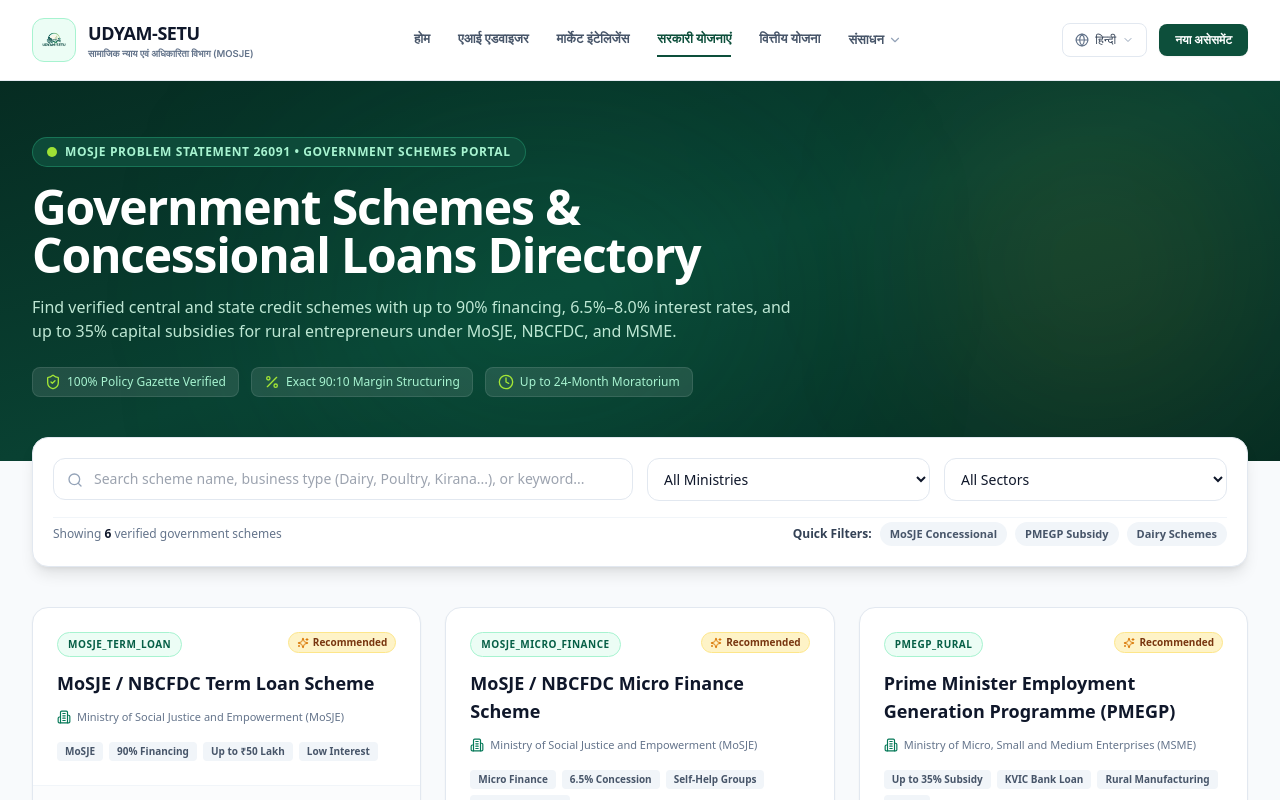
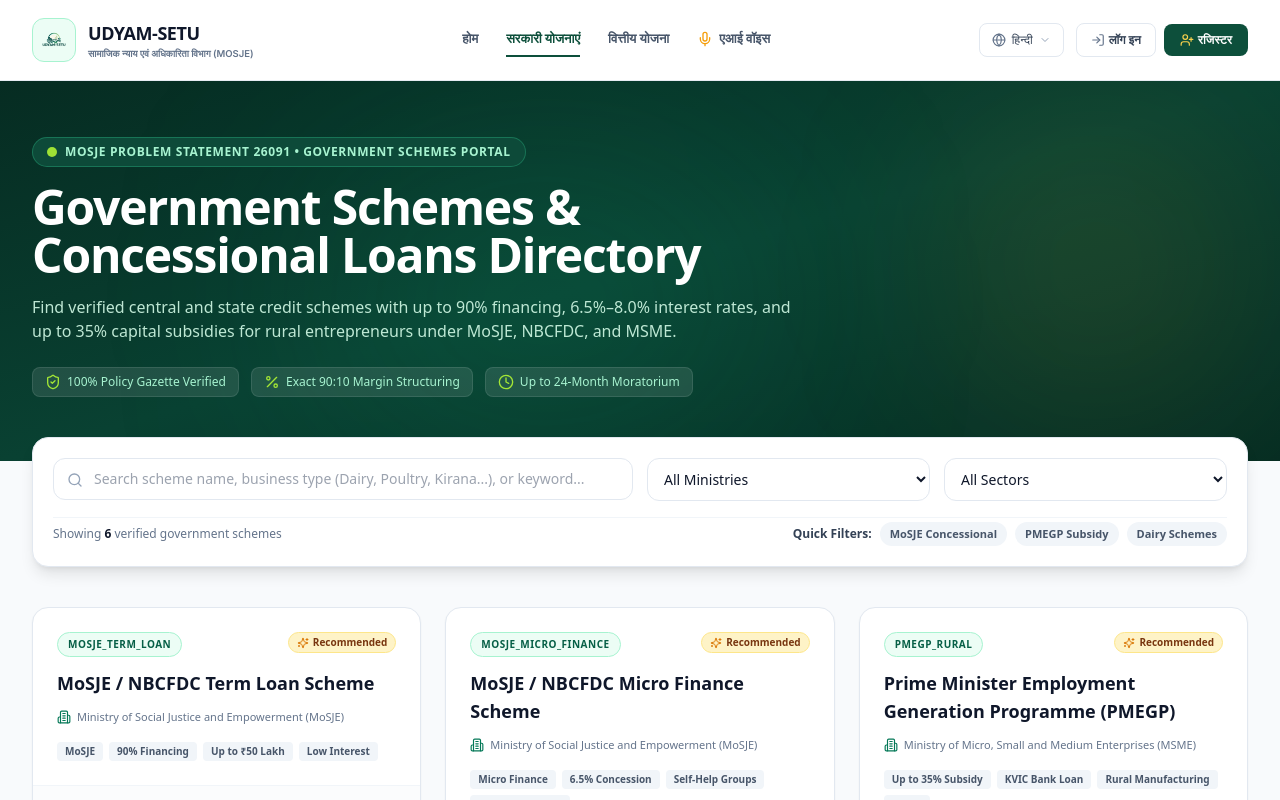
Before and after one commit to vedprakashrana/grambiz-ai, a Next.js app in the folder frontend/: page /schemes in a window 1280 px wide. Shown: the top 800 px of the page. Built offline with nearby package versions, Linux system fonts and the light colour scheme.

Commit message:
feat(nav): remove AI Advisor & Market Intelligence, replace Resources with AI Voice, add Login & Register buttons

```diff
--- a/frontend/components/layout/Navbar.tsx
+++ b/frontend/components/layout/Navbar.tsx
@@ -9,11 +9,10 @@
   Menu,
   X,
   LogOut,
-  HelpCircle,
-  Store,
-  TrendingUp,
-  FileSearch,
-  Mic
+  Mic,
+  LogIn,
+  UserPlus,
+  User
 } from 'lucide-react';
 import { useAuth } from '../../context/AuthContext';
 import { useLanguage, SUPPORTED_LANGUAGES, LanguageCode } from '../../context/LanguageContext';
@@ -22,7 +21,6 @@
   const { user, logout } = useAuth();
   const { currentLang, setLanguage, currentOption, t } = useLanguage();
   const [langMenuOpen, setLangMenuOpen] = useState(false);
-  const [resourcesOpen, setResourcesOpen] = useState(false);
   const [mobileMenuOpen, setMobileMenuOpen] = useState(false);
   const router = useRouter();
   const pathname = usePathname();
@@ -74,28 +72,6 @@
             </Link>
 
             <Link
-              href="/assessment/new"
-              className={`transition-colors py-1.5 border-b-2 ${
-                pathname.startsWith('/assessment')
-                  ? 'text-[#0d4f3b] border-[#0d4f3b] font-bold'
-                  : 'text-slate-600 border-transparent hover:text-[#0d4f3b]'
-              }`}
-            >
-              {t('aiAdvisor')}
-            </Link>
-
-            <Link
-              href="/compare"
-              className={`transition-colors py-1.5 border-b-2 ${
-                pathname === '/compare'
-                  ? 'text-[#0d4f3b] border-[#0d4f3b] font-bold'
-                  : 'text-slate-600 border-transparent hover:text-[#0d4f3b]'
-              }`}
-            >
-              {t('marketIntelligence')}
-            </Link>
-
-            <Link
               href="/schemes"
               className={`transition-colors py-1.5 border-b-2 ${
                 pathname === '/schemes'
@@ -117,61 +93,21 @@
               {t('finance')}
             </Link>
 
-            {/* Resources Dropdown */}
-            <div className="relative">
-              <button
-                onClick={() => setResourcesOpen(!resourcesOpen)}
-                onBlur={() => setTimeout(() => setResourcesOpen(false), 200)}
-                className="flex items-center gap-1 text-slate-600 hover:text-[#0d4f3b] transition py-1.5"
-              >
-                <span>{t('resources')}</span>
-                <ChevronDown className="w-3.5 h-3.5 text-slate-400" />
-              </button>
-
-              {resourcesOpen && (
-                <div className="absolute left-0 mt-2 w-52 bg-white rounded-xl shadow-xl border border-slate-100 py-2 z-50 animate-in fade-in duration-150">
-                  <Link
-                    href="/#workflow"
-                    className="flex items-center gap-2.5 px-4 py-2 text-xs text-slate-700 hover:bg-emerald-50 hover:text-[#0d4f3b]"
-                  >
-                    <HelpCircle className="w-3.5 h-3.5 text-emerald-700" />
-                    <span>{t('howItWorks')}</span>
-                  </Link>
-                  <Link
-                    href="/mandi"
-                    className="flex items-center gap-2.5 px-4 py-2 text-xs text-slate-700 hover:bg-emerald-50 hover:text-[#0d4f3b]"
-                  >
-                    <Store className="w-3.5 h-3.5 text-emerald-700" />
-                    <span>{t('liveMandi')}</span>
-                  </Link>
-                  <Link
-                    href="/forecast"
-                    className="flex items-center gap-2.5 px-4 py-2 text-xs text-slate-700 hover:bg-emerald-50 hover:text-[#0d4f3b]"
-                  >
-                    <TrendingUp className="w-3.5 h-3.5 text-emerald-700" />
-                    <span>{t('demandForecast')}</span>
-                  </Link>
-                  <Link
-                    href="/ocr"
-                    className="flex items-center gap-2.5 px-4 py-2 text-xs text-slate-700 hover:bg-emerald-50 hover:text-[#0d4f3b]"
-                  >
-                    <FileSearch className="w-3.5 h-3.5 text-emerald-700" />
-                    <span>{t('docScanner')}</span>
-                  </Link>
             <Link
               href="/assistant"
-                    className="flex items-center gap-2.5 px-4 py-2 text-xs text-slate-700 hover:bg-emerald-50 hover:text-[#0d4f3b]"
+              className={`inline-flex items-center gap-1.5 transition-colors py-1.5 border-b-2 ${
+                pathname === '/assistant'
+                  ? 'text-[#0d4f3b] border-[#0d4f3b] font-bold'
+                  : 'text-slate-600 border-transparent hover:text-[#0d4f3b]'
+              }`}
             >
-                    <Mic className="w-3.5 h-3.5 text-amber-600" />
-                    <span>{t('voiceAi')}</span>
+              <Mic className="w-4 h-4 text-amber-500" />
+              <span>{t('aiVoice')}</span>
             </Link>
-                </div>
-              )}
-            </div>
           </nav>
 
           {/* Right Action Controls */}
-          <div className="flex items-center space-x-2.5 sm:space-x-3">
+          <div className="flex items-center space-x-2 sm:space-x-3">
 
             {/* Language Selector */}
             <div className="relative">
@@ -213,14 +149,15 @@
               )}
             </div>
 
-            {/* New Assessment Button */}
+            {/* Login & Register Buttons */}
             {user ? (
-              <div className="flex items-center gap-1.5">
+              <div className="flex items-center gap-2">
                 <Link
-                  href="/assessment/new"
-                  className="inline-flex items-center gap-1.5 text-xs font-bold bg-[#0d4f3b] hover:bg-[#093d2d] text-white px-3.5 py-1.5 sm:px-4 sm:py-2 rounded-lg shadow-sm hover:shadow transition-all duration-200"
+                  href="/dashboard"
+                  className="inline-flex items-center gap-1.5 text-xs font-bold bg-emerald-50 text-[#0d4f3b] border border-emerald-200 px-3 py-1.5 sm:px-3.5 sm:py-2 rounded-lg hover:bg-emerald-100 transition shadow-xs"
                 >
-                  <span>{t('newAssessment')}</span>
+                  <User className="w-3.5 h-3.5 text-emerald-700" />
+                  <span className="max-w-[100px] truncate">{user.name || user.mobile || 'Dashboard'}</span>
                 </Link>
                 <button
                   onClick={handleLogout}
@@ -231,12 +168,22 @@
                 </button>
               </div>
             ) : (
+              <div className="flex items-center gap-1.5 sm:gap-2">
                 <Link
-                href="/assessment/new"
-                className="inline-flex items-center gap-1.5 text-xs font-bold bg-[#0d4f3b] hover:bg-[#093d2d] text-white px-3.5 py-1.5 sm:px-4 sm:py-2 rounded-lg shadow-sm hover:shadow transition-all duration-200"
+                  href="/login"
+                  className="inline-flex items-center gap-1 text-xs font-bold text-slate-700 hover:text-[#0d4f3b] px-2.5 py-1.5 sm:px-3.5 sm:py-2 rounded-lg border border-slate-200 hover:border-[#0d4f3b] transition bg-white shadow-2xs"
                 >
-                <span>{t('newAssessment')}</span>
+                  <LogIn className="w-3.5 h-3.5 text-slate-500" />
+                  <span>{t('login')}</span>
                 </Link>
+                <Link
+                  href="/register"
+                  className="inline-flex items-center gap-1 text-xs font-bold bg-[#0d4f3b] hover:bg-[#093d2d] text-white px-3 py-1.5 sm:px-4 sm:py-2 rounded-lg shadow-xs hover:shadow transition-all duration-200"
+                >
+                  <UserPlus className="w-3.5 h-3.5 text-amber-300" />
+                  <span>{t('register')}</span>
+                </Link>
+              </div>
             )}
 
             {/* Mobile Menu Button */}
@@ -264,20 +211,6 @@
                 {t('home')}
               </Link>
               <Link
-                href="/assessment/new"
-                onClick={() => setMobileMenuOpen(false)}
-                className="p-2.5 bg-slate-50 hover:bg-emerald-50 rounded-lg text-slate-800"
-              >
-                {t('aiAdvisor')}
-              </Link>
-              <Link
-                href="/compare"
-                onClick={() => setMobileMenuOpen(false)}
-                className="p-2.5 bg-slate-50 hover:bg-emerald-50 rounded-lg text-slate-800"
-              >
-                {t('marketIntelligence')}
-              </Link>
-              <Link
                 href="/schemes"
                 onClick={() => setMobileMenuOpen(false)}
                 className="p-2.5 bg-slate-50 hover:bg-emerald-50 rounded-lg text-slate-800"
@@ -294,21 +227,49 @@
               <Link
                 href="/assistant"
                 onClick={() => setMobileMenuOpen(false)}
-                className="p-2.5 bg-slate-50 hover:bg-emerald-50 rounded-lg text-slate-800 flex items-center gap-1.5 text-amber-700"
+                className="p-2.5 bg-slate-50 hover:bg-emerald-50 rounded-lg text-slate-800 flex items-center gap-1.5 text-amber-700 font-bold"
               >
-                <Mic className="w-3.5 h-3.5" />
-                <span>{t('voiceAi')}</span>
+                <Mic className="w-3.5 h-3.5 text-amber-500" />
+                <span>{t('aiVoice')}</span>
               </Link>
             </div>
 
-            <div className="pt-2 border-t border-slate-100 flex flex-col gap-2">
+            <div className="pt-2 border-t border-slate-100">
+              {user ? (
+                <div className="flex items-center gap-2">
                   <Link
-                href="/assessment/new"
+                    href="/dashboard"
                     onClick={() => setMobileMenuOpen(false)}
-                className="w-full text-center text-xs font-bold bg-[#0d4f3b] text-white py-2.5 rounded-lg shadow-sm"
+                    className="flex-1 text-center text-xs font-bold bg-emerald-50 text-[#0d4f3b] border border-emerald-200 py-2.5 rounded-lg"
                   >
-                {t('startAssessmentBtn')}
+                    Dashboard
                   </Link>
+                  <button
+                    onClick={handleLogout}
+                    className="px-4 py-2.5 text-xs font-bold text-rose-600 border border-rose-200 bg-rose-50 rounded-lg hover:bg-rose-100"
+                  >
+                    <LogOut className="w-4 h-4 inline mr-1" />
+                    Logout
+                  </button>
+                </div>
+              ) : (
+                <div className="flex items-center gap-2">
+                  <Link
+                    href="/login"
+                    onClick={() => setMobileMenuOpen(false)}
+                    className="w-1/2 text-center text-xs font-bold border border-slate-200 text-slate-700 py-2.5 rounded-lg hover:bg-slate-50"
+                  >
+                    {t('login')}
+                  </Link>
+                  <Link
+                    href="/register"
+                    onClick={() => setMobileMenuOpen(false)}
+                    className="w-1/2 text-center text-xs font-bold bg-[#0d4f3b] text-white py-2.5 rounded-lg shadow-sm hover:bg-[#093d2d]"
+                  >
+                    {t('register')}
+                  </Link>
+                </div>
+              )}
             </div>
           </div>
         )}
--- a/frontend/context/translations.ts
+++ b/frontend/context/translations.ts
@@ -17,6 +17,9 @@
     demandForecast: 'मांग पूर्वानुमान (ML)',
     docScanner: 'दस्तावेज़ स्कैनर',
     voiceAi: 'बहुभाषी वॉइस एआई',
+    aiVoice: 'एआई वॉइस',
+    login: 'लॉग इन',
+    register: 'रजिस्टर',
 
     heroBadge: 'MOSJE समस्या विवरण 26091 • कृषि एवं ग्रामीण विकास',
     heroEmpowerQuote: 'उद्यमिता के माध्यम से सशक्त ग्रामीण भारत',
@@ -168,6 +171,9 @@
     demandForecast: 'Demand Forecast ML',
     docScanner: 'Doc & Bill Scanner',
     voiceAi: 'Multilingual Voice AI',
+    aiVoice: 'AI Voice',
+    login: 'Login',
+    register: 'Register',
 
     heroBadge: 'MOSJE PROBLEM STATEMENT 26091 • AGRICULTURE & RURAL DEVELOPMENT',
     heroEmpowerQuote: 'Empowering Rural India Through Entrepreneurship',
```
Lines whose indentation alone changed are shown as unchanged.
